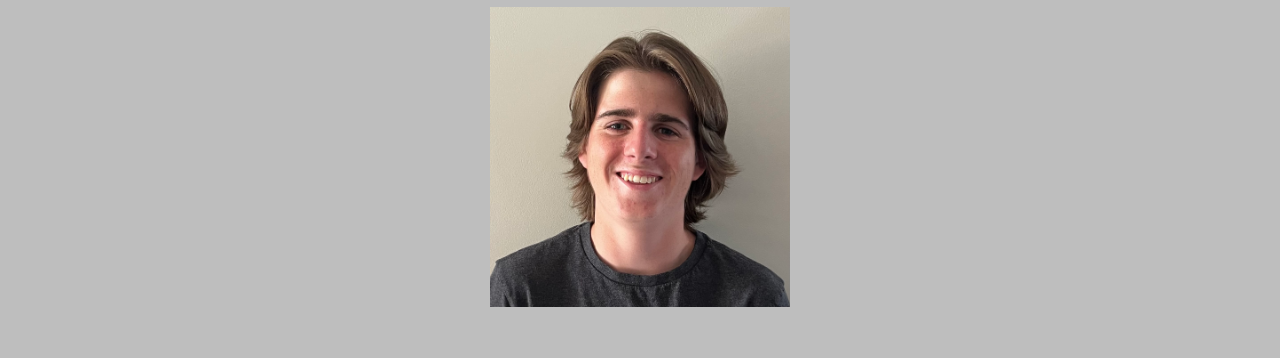
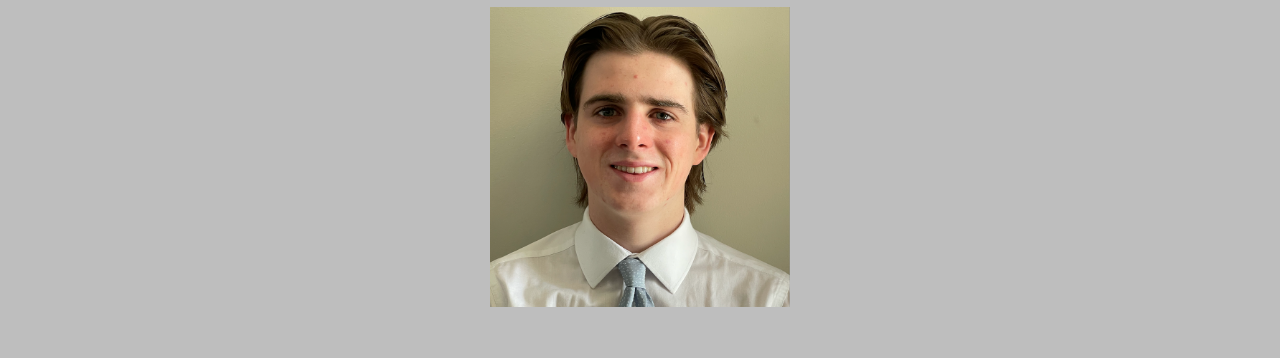
Before and after one commit to BenGros/Benjamin_Gros_Portfolio, a plain HTML site: page index.html in a window 1280 px wide. Shown: the part 73-431 px from the top of the page. Drawn offline with Linux system fonts and the light colour scheme.

Commit message:
Update Image

```diff
--- a/index.html
+++ b/index.html
@@ -14,7 +14,7 @@
       <a href="about.html">About</a>
     </div>
     <div class="hero-image" id="Home">
-      <img src="images/personal_photo.jpg" height="300" width="300" />
+      <img src="images/personalphoto.png" height="300" width="300" />
     </div>
     <div class="hero-name" style="margin-bottom: 20%">
       <h1>Ben Gros</h1>
--- a/styles/homepage.css
+++ b/styles/homepage.css
@@ -1,7 +1,6 @@
 .hero-image {
     text-align: center;
     padding-top: 10px;
-    height: auto;
 }
 
 .hero-name {
```
Also changed, not shown: images/personalphoto.png (added).
